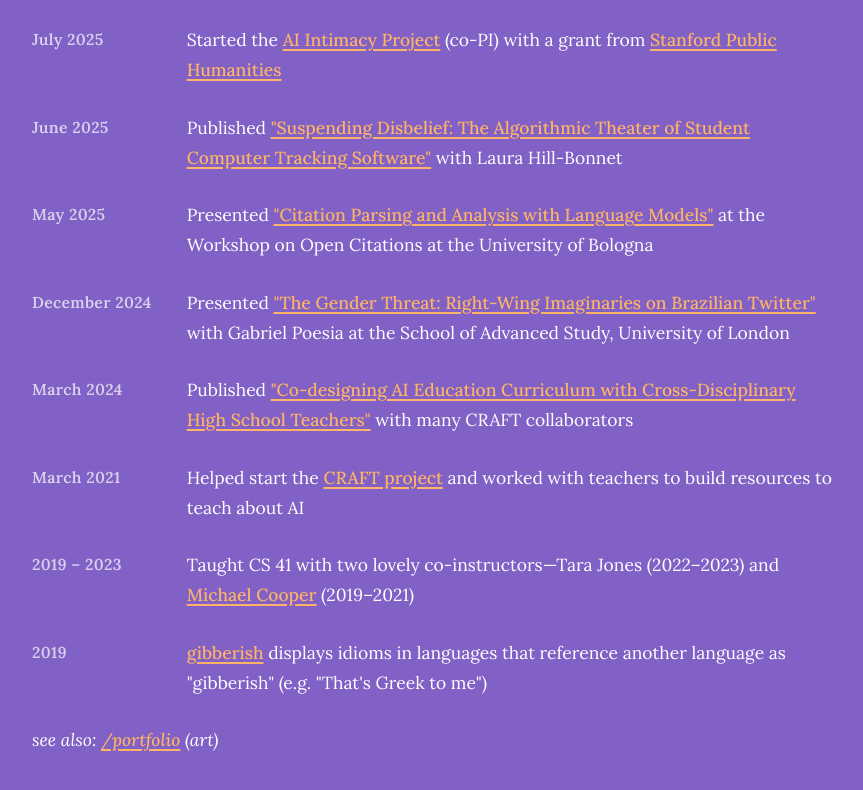
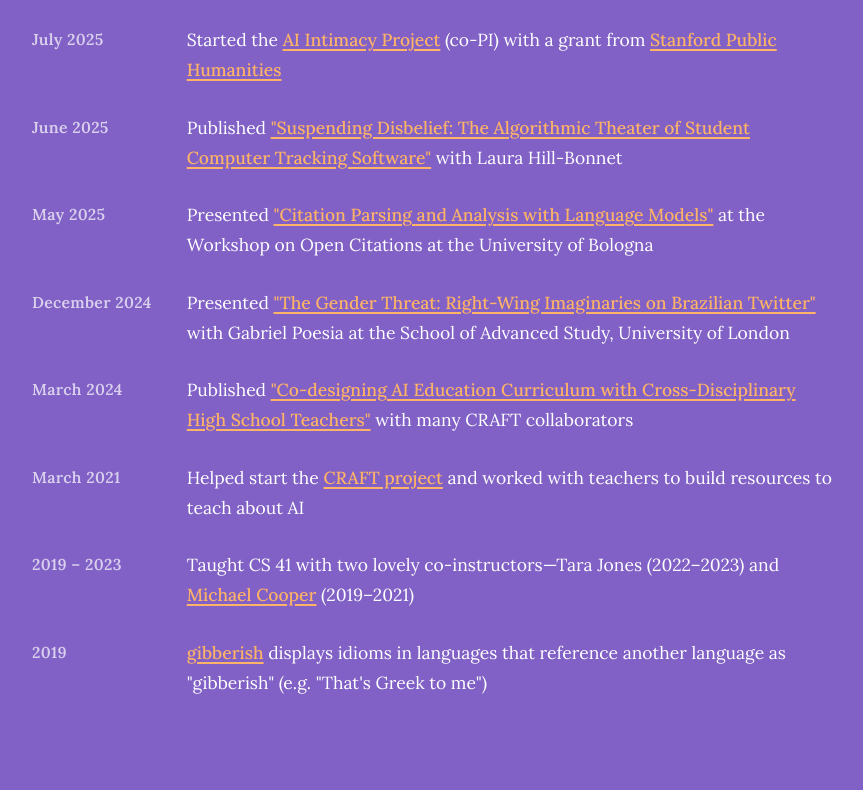
Before and after one commit to parthsarin/main-site, an Eleventy site: page index.md in a window 1280 px wide. Shown: the part 903-1693 px from the top of the page, without its empty margins (17-880 px from the left). After the commit the page ends 1670 px from the top, so only its background shows below. Built offline with nearby package versions, Linux system fonts and the light colour scheme; Eleventy itself is replaced by a stand-in of ours; files that its build step writes are made by us from their sources.

Commit message:
remove portfolio link

```diff
--- a/index.md
+++ b/index.md
@@ -55,5 +55,3 @@ I study questions about power and technology from perspectives informed by gende
   <div class="project-date">2019</div>
   <div class="project-description"><a href="/projects/gibberish">gibberish</a> displays idioms in languages that reference another language as "gibberish" (e.g. "That's Greek to me")</div>
 </div>
-
-<p class="see-also"><em>see also: <a href="/portfolio/">/portfolio</a> (art)</em></p>
```
